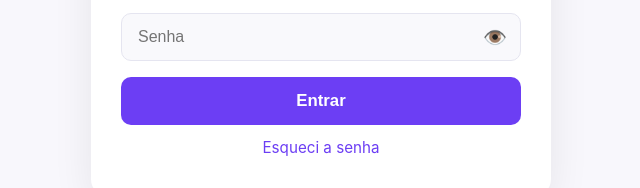
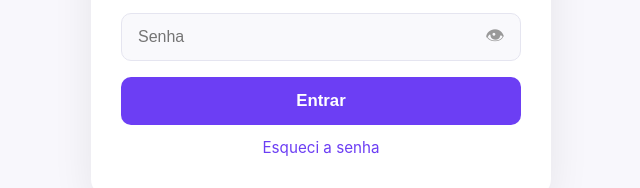
Before and after one commit to Bela71748/ostinger, a plain HTML site: page index.html in a window 1280 px wide. Shown: the part 451-639 px from the top of the page, 319-959 px from the left. Drawn offline with Linux system fonts and the light colour scheme.

Commit message:
Update index.html

```diff
--- a/index.html
+++ b/index.html
@@ -141,7 +141,7 @@
       </div>
       <div class="input-group">
         <input type="password" id="senha" placeholder="Senha" required>
-        <button type="button" class="show-password" onclick="togglePassword()">👁️</button>
+        <button type="button" class="show-password" onclick="togglePassword()">👁</button>
       </div>
       <button type="submit">Entrar</button>
     </form>
```
